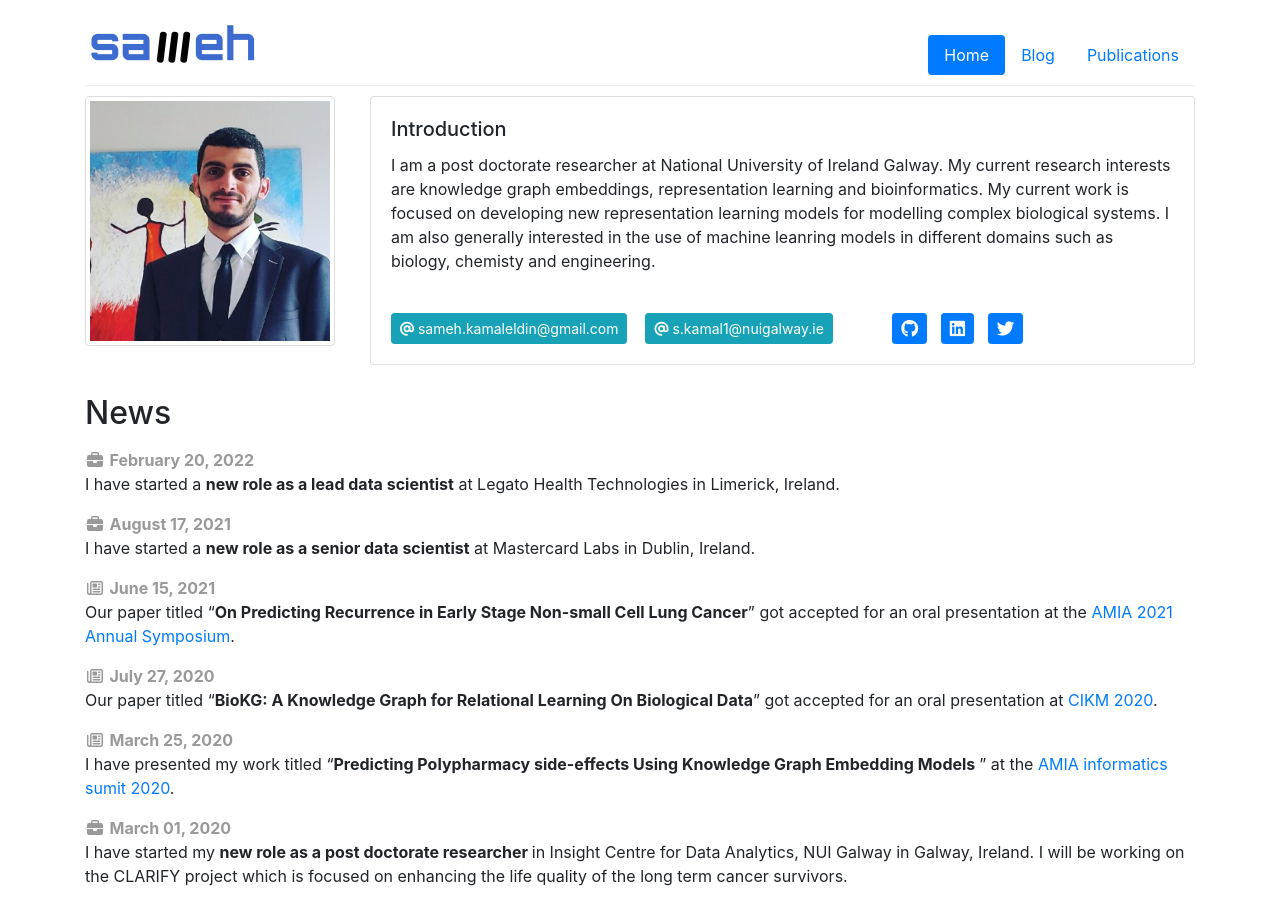
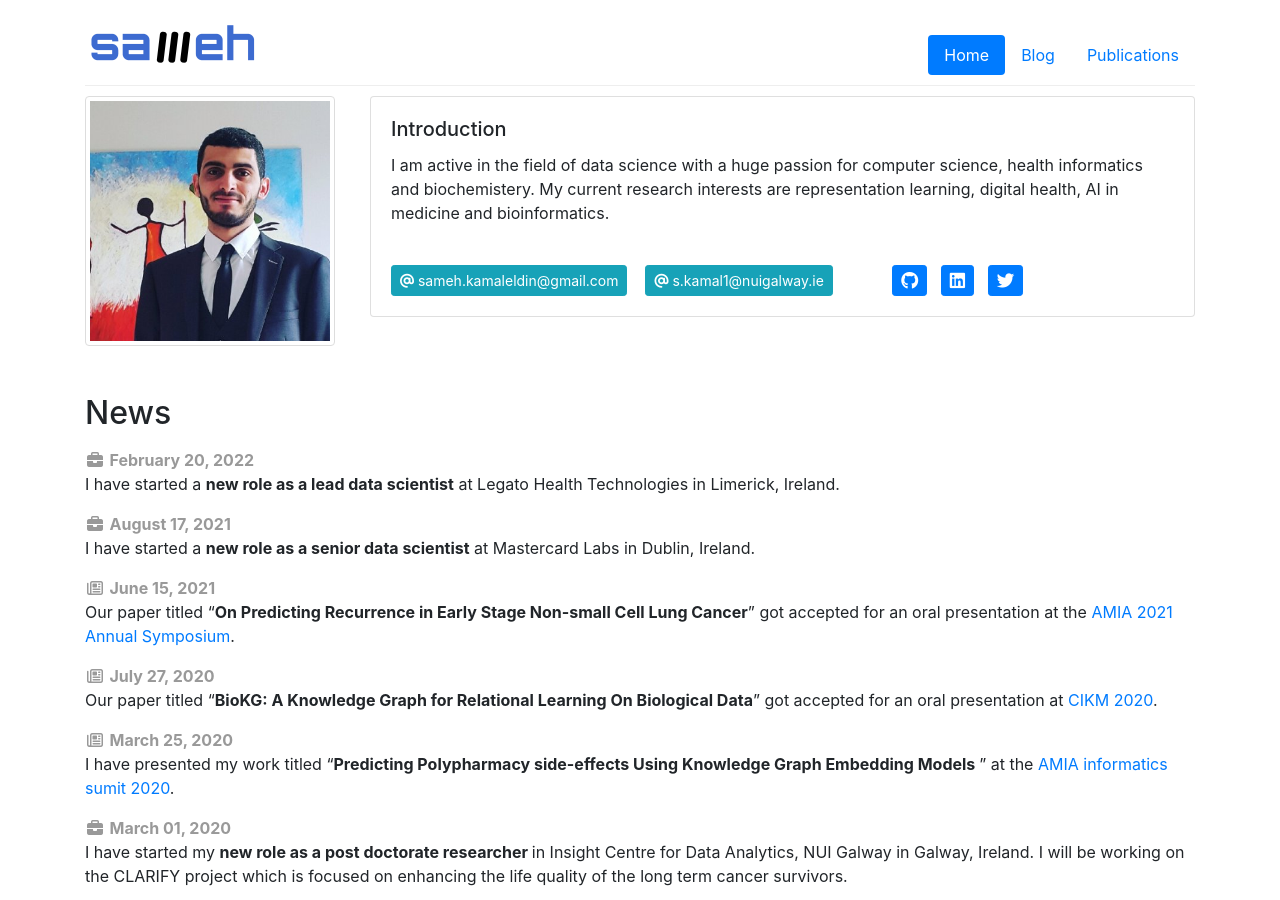
Before and after one commit to samehkamaleldin/samehkamaleldin.github.io, a Jekyll site: the page built from index.html, in a window 1280 px wide and 900 px high. Built offline with Jekyll 4.4.1, drawn with Linux system fonts in a browser that asks for light colours; nearby versions of some CDN libraries.

Commit message:
Update index.html

```diff
--- a/index.html
+++ b/index.html
@@ -22,8 +22,8 @@ role-tables:
         <div class="card">
             <div class="card-body">
                 <h5 class="card-title">Introduction</h5>
-                <p class="card-text">I am a post doctorate researcher at National University of Ireland Galway. My current research interests are knowledge graph embeddings, representation learning and bioinformatics.
-                    My current work is focused on developing new representation learning models for modelling complex biological systems. I am also generally interested in the use of machine leanring models in different domains such as biology, chemisty and engineering.
+                <p class="card-text">I am active in the field of data science with a huge passion for computer science, health informatics and biochemistery.
+                    My current research interests are representation learning, digital health, AI in medicine and bioinformatics.
                 </p>
 
                 <br>
```
